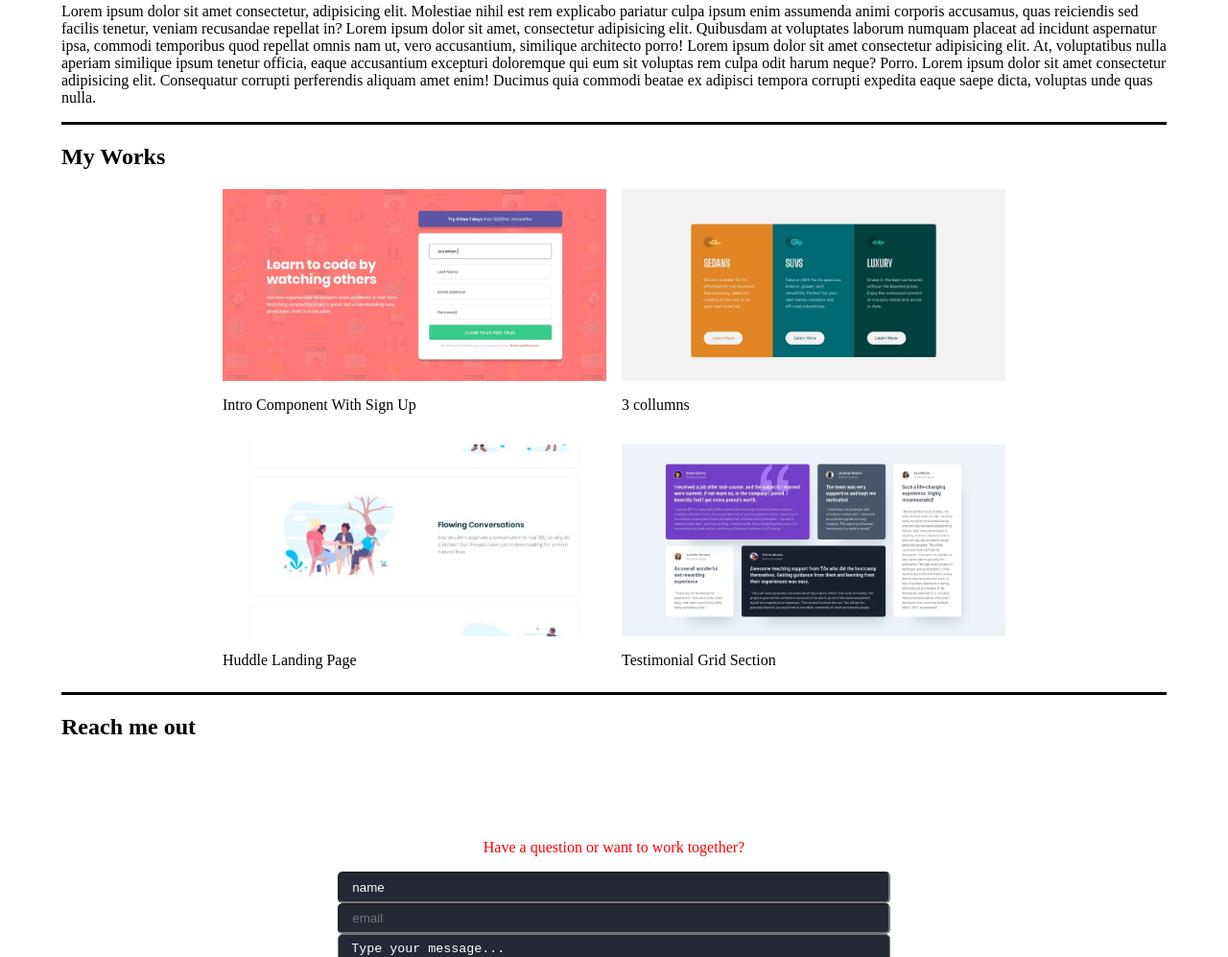
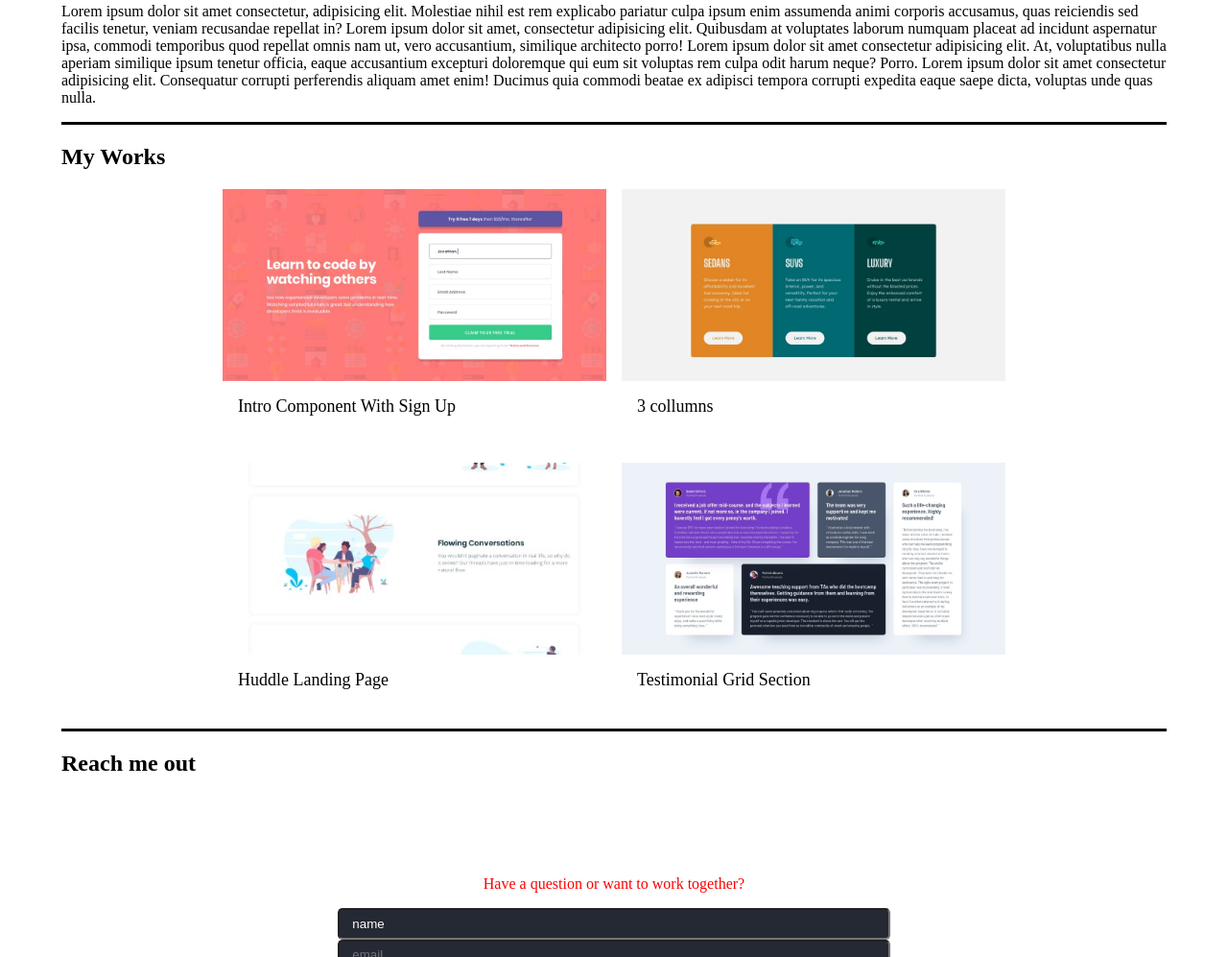
Before and after one commit to muhdnazril/lasttest, a plain HTML site: page index.html in a window 1280 px wide. Shown: the part 898-1895 px from the top of the page at 96% size. Drawn offline with Linux system fonts and the light colour scheme.

Commit message:
Update style.css

```diff
--- a/style.css
+++ b/style.css
@@ -50,12 +50,26 @@ section{
 }
 .pow{
     display: flex;
-    flex-wrap: wrap;
     flex-direction: row;
     justify-content: center;
+    flex-wrap: wrap;
     gap: 1em;
     width: 80%;
     margin: 0px auto;
+    flex: 1;
+}
+.pow img{
+    object-fit: cover;
+    width: 400px;
+    height: 200px;
+}
+.w1, .w2, .w3, .w4{
+    background-color: #ffff;
+    padding-bottom: 1rem;
+    font-size: large;
+}
+.w1 p, .w2 p, .w3 p, .w4 p{
+    margin: 1rem;
 }
 .pow img{
     object-fit: cover;
```
